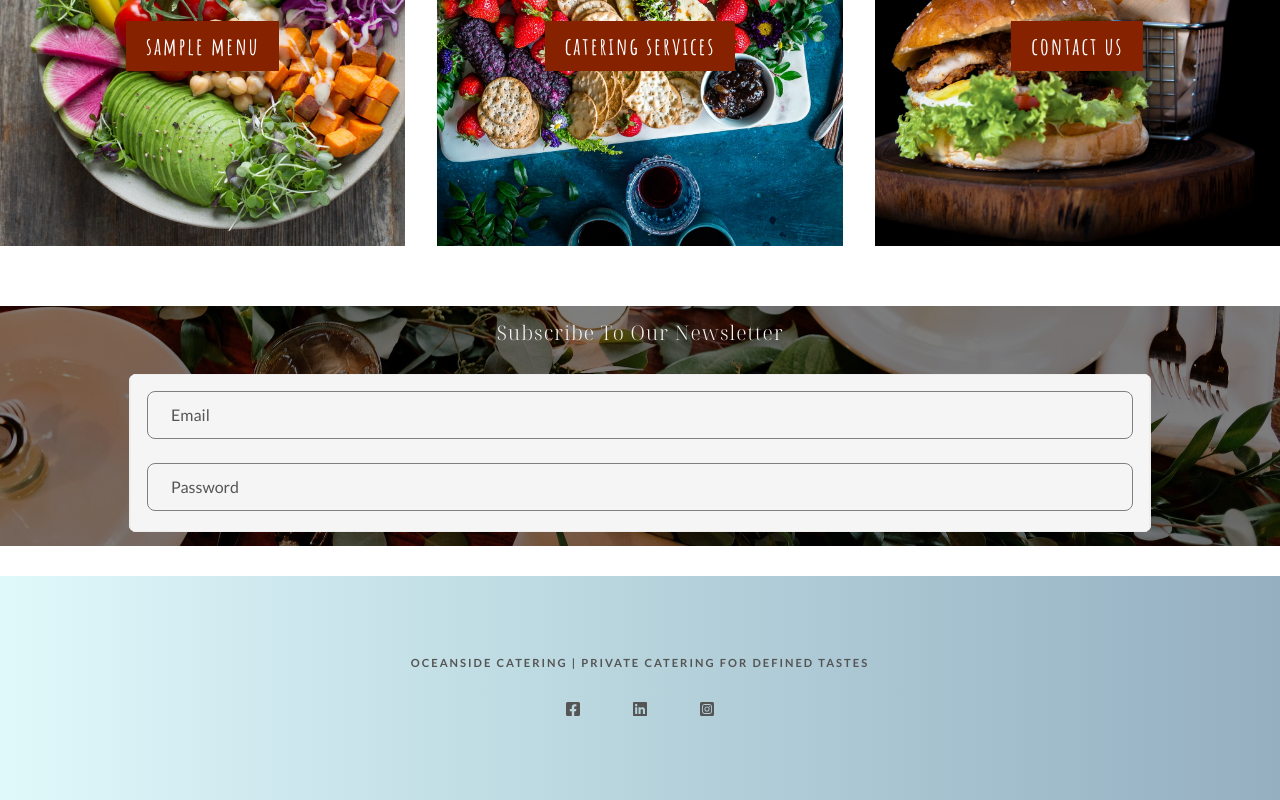
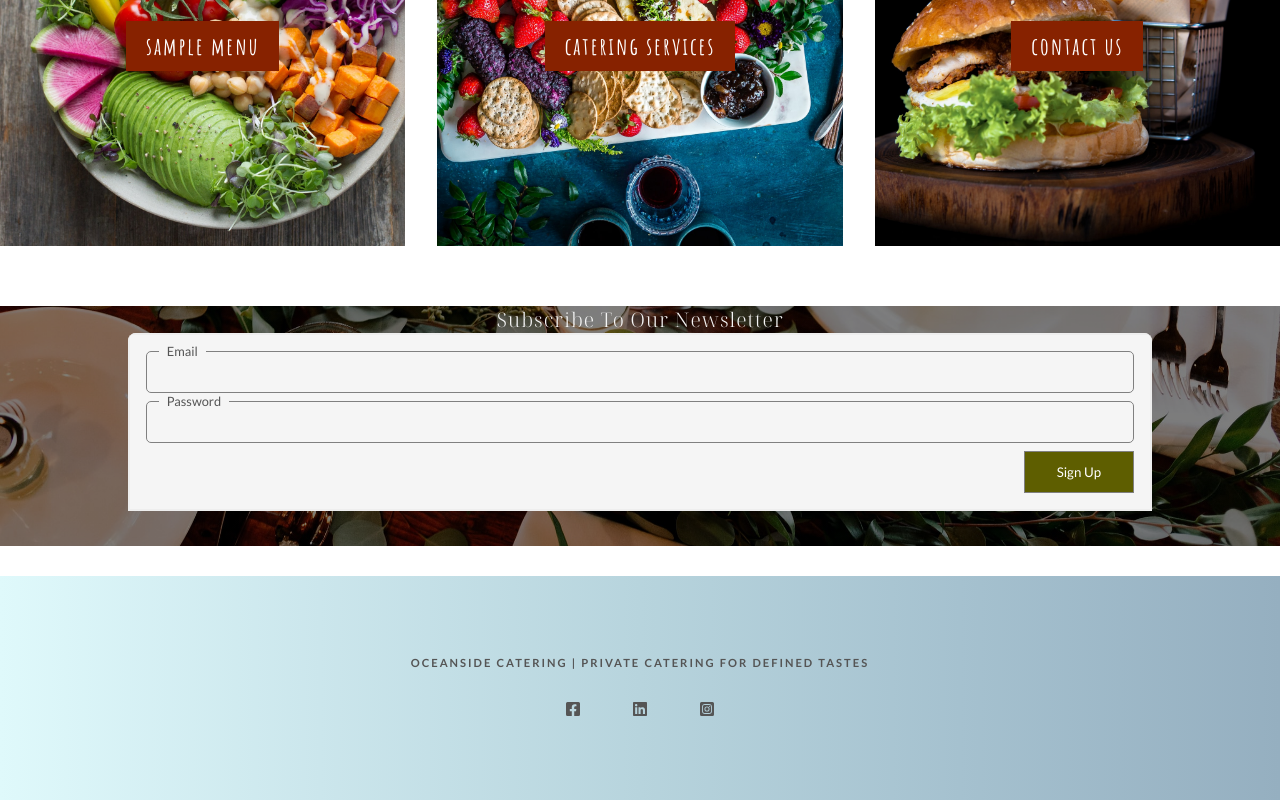
Before and after one commit to j-a-black/seaside-catering-cra, a React (Create React App) app: page / in a window 1280 px wide. Shown: the part 1850-2650 px from the top of the page. Built offline with nearby package versions, Linux system fonts and the light colour scheme; a web font is replaced by a local one.

Commit message:
continuing to adjust form

```diff
--- a/src/components/banner-img/banner-img.scss
+++ b/src/components/banner-img/banner-img.scss
@@ -17,11 +17,11 @@
   .banner__text-box {
     width: 100%;
     max-width: 1024px;
-    height: 100%;
+    height: inherit;
     color: whitesmoke;
     display: flex;
     flex-direction: column;
-    justify-content: space-around;
+    justify-content: center;
     align-items: center;
     text-align: center;
   }
--- a/src/components/form/form.scss
+++ b/src/components/form/form.scss
@@ -1,21 +1,23 @@
 .form-container {
+  // border: 2px purple dotted;
   width: 100%;
   max-width: 100%;
-  height: 100%;
-  max-height: 20vh;
-  display: flex;
-  flex-direction: column;
-  align-items: center;
-  border: 1px solid transparent;
+  // height: 100%;
+  // max-height: 20vh;
+  // display: flex;
+  // flex-direction: column;
+  // align-items: center;
   border-radius: 0.5rem;
   overflow: hidden;
   color: #555;
+  height: inherit;
 
   .form {
-    width: 100%;
-    max-width: 100%;
-    height: inherit;
-    max-height: inherit;
+    border: 10px red dotted;
+    // width: 100%;
+    // max-width: 100%;
+    // height: inherit;
+    // max-height: inherit;
     padding: 16px;
     background-color: whitesmoke;
     border: 2px solid #eee;
@@ -23,20 +25,20 @@
 
     &__group {
       position: relative;
-      height: 3rem;
-      margin-bottom: 1.5rem;
+      height: 40px;
+      margin-bottom: 10px;
     }
 
     &__input {
       width: 100%;
       height: 100%;
       border: 1px solid gray;
-      border-radius: 0.5rem;
+      border-radius: 5px;
       font-family: inherit;
       color: inherit;
       font-weight: inherit;
       outline: none;
-      padding: 1.25rem;
+      padding: 20px;
       background: none;
 
       &:hover {
@@ -50,11 +52,12 @@
 
     &__label {
       position: absolute;
-      left: 1rem;
-      top: 0.9rem;
-      padding: 0 0.5rem;
+      top: -0.5rem;
+      left: 0.8rem;
+      font-size: 0.8rem;
+      padding: 0 8px;
       background-color: whitesmoke;
-      transition: top 200ms ease-in, left 200ms ease-in, font-size 200ms ease-in;
+      // transition: top 200ms ease-in, left 200ms ease-in, font-size 200ms ease-in;
     }
 
     &__button {
@@ -76,12 +79,12 @@
     }
   }
 
-  .form__input:focus ~ .form__label,
-  .form__input:not(:placeholder-shown).form__input:not(:focus) ~ .form__label {
-    top: -0.5rem;
-    left: 0.8rem;
-    font-size: 0.8rem;
-  }
+  // .form__input:focus ~ .form__label,
+  // .form__input:not(:placeholder-shown).form__input:not(:focus) ~ .form__label {
+  //   top: -0.5rem;
+  //   left: 0.8rem;
+  //   font-size: 0.8rem;
+  // }
 }
 
 @media screen and (min-width: 384px) {
@@ -95,13 +98,5 @@
 @media screen and (min-width: 768px) {
   .form-container {
     flex-direction: row;
-
-    .signup-image {
-      height: 32rem;
-    }
-
-    .form {
-      height: 32rem;
-    }
   }
 }
```
